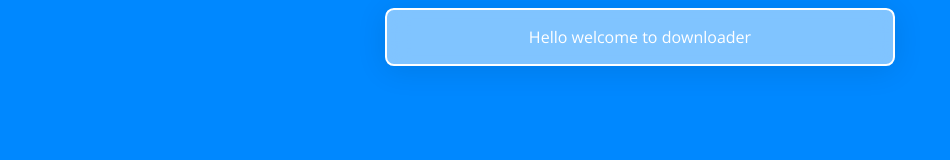
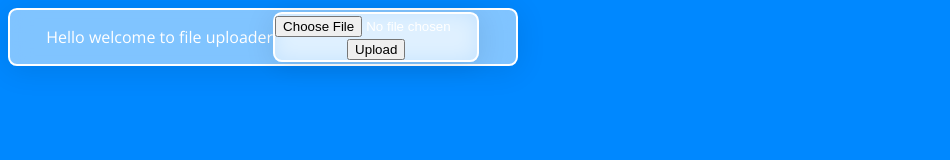
Before and after one commit to alsta017/bados-uploader, a website: page src/index.html in a window 1280 px wide. Shown: the whole page, without its empty margins (0-950 px from the left). Drawn offline with Linux system fonts and the light colour scheme; files that its build step writes are made by us from their sources; files whose address does not match are found by name.

Commit message:
add auto embed

```diff
--- a/src/index.html
+++ b/src/index.html
@@ -8,8 +8,19 @@
 </head>
 <body>
     <div class="textcontainer">
+        <p class="nødelwalk420">Hello welcome to file uploader</p>
         <div class="container">
-            <p class="nødelwalk420">Hello welcome to downloader</p>
+            <form action="">
+                <input type="file" name="file" id="file">
+                <input type="submit" value="Upload">
+            </form>
+            <div class="progress-bar">
+                <div class="progress"></div>
+
+
+
+
+
 
 
         </div>
--- a/src/style.css
+++ b/src/style.css
@@ -9,7 +9,7 @@ body{
 }
 
 
-.container{
+.container,.textcontainer{
     background: rgba(255, 255, 255, 0.5);
     border-radius: 0.7vw;
     box-shadow: 0 4px 30px rgba(0, 0, 0, 0.1);
```
Also changed, not shown: src/Uploads/exampleupload.html (added, +17 -0 lines), server.js (line endings or trailing spaces).
